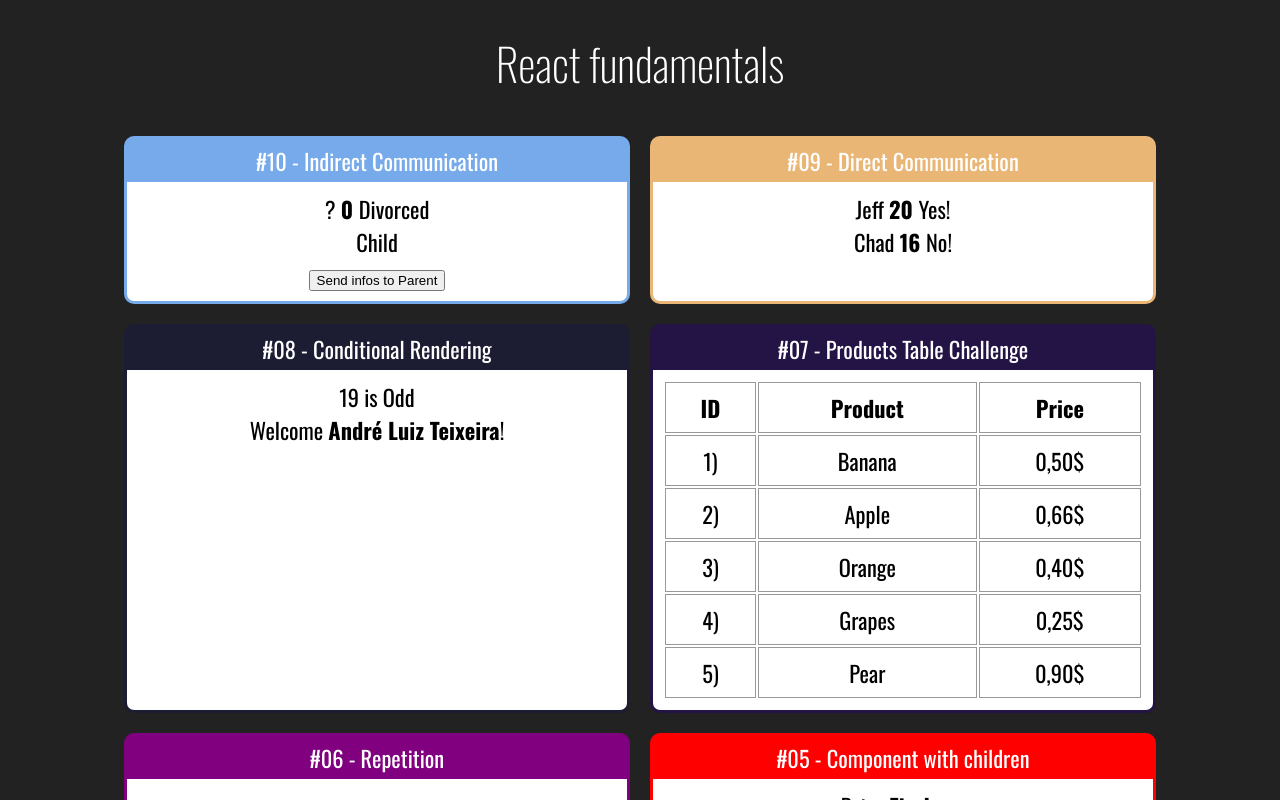
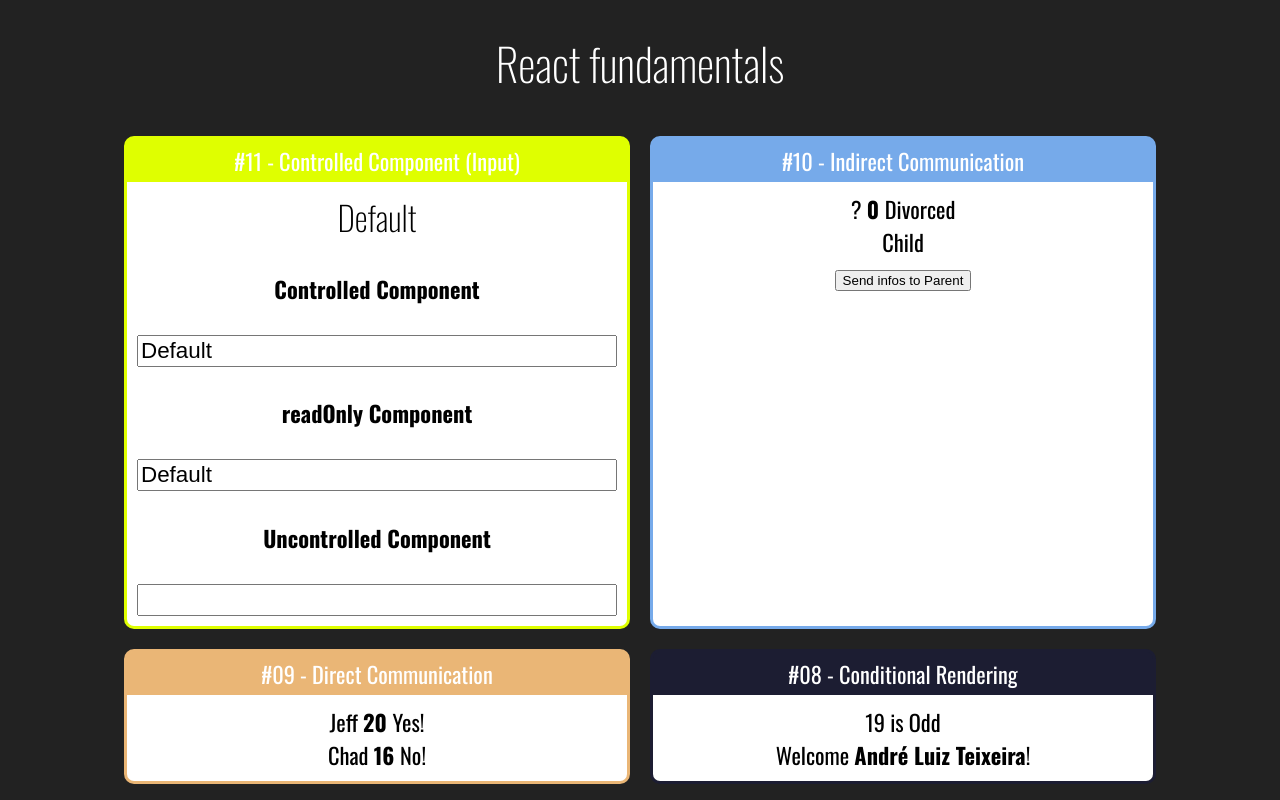
Before and after one commit to victorduarte317/fundamentos_react, a React (Create React App) app: page / in a window 1280 px wide. Shown: the top 800 px of the page. Built offline with nearby package versions, Linux system fonts and the light colour scheme.

Commit message:
Controlled Component (input)

```diff
--- a/src/App.jsx
+++ b/src/App.jsx
@@ -14,6 +14,7 @@ import EvenOrOdd from './components/conditional/EvenOrOdd'
 import UserInfo from './components/conditional/UserInfo'
 import DirectParent from './components/communication/DirectParent'
 import IndirectParent from './components/communication/IndirectParent'
+import Input from './components/form/Input'
 
 
 export default () =>
@@ -21,6 +22,10 @@ export default () =>
         <h1> React fundamentals </h1>
 
         <div className='Cards'>
+
+            <Card title='#11 - Controlled Component (Input)' color='#DFFF00' id='table'>
+                <Input></Input>
+            </Card>
 
             <Card title='#10 - Indirect Communication' color='#76aaea' id='table'>
                 <IndirectParent></IndirectParent>
--- /dev/null
+++ b/src/components/form/Input.css
@@ -0,0 +1,3 @@
+.Input input {
+    font-size: 1.4rem;
+}
--- /dev/null
+++ b/src/components/form/Input.jsx
@@ -0,0 +1,29 @@
+import './Input.css'
+import React, { useState } from 'react'
+
+export default props => {
+
+    const [value, setValue] = useState('Default')
+    function whenChange(e) { // changing the input state
+        setValue(e.target.value)
+        console.log(e.target.value)
+    }
+
+    return (
+        <div className='Input'>
+            <h2>{value}</h2>
+            <div style={{
+                    display: 'flex',
+                    flexDirection: 'column'
+                }}>
+
+                <h4>Controlled Component</h4>
+                <input value={value} onChange={whenChange} />
+                <h4>readOnly Component</h4>
+                <input value={value} readOnly />
+                <h4>Uncontrolled Component</h4>
+                <input value={undefined} />
+            </div>
+        </div>
+    )
+}
```
Also changed, not shown: 1 other file (tests, documents, lock files or other folders).
